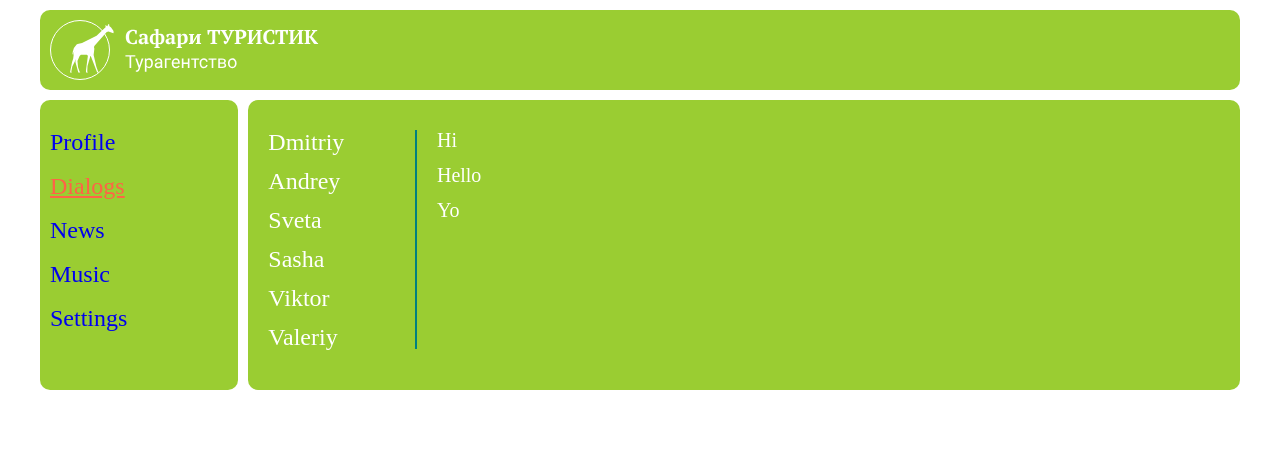
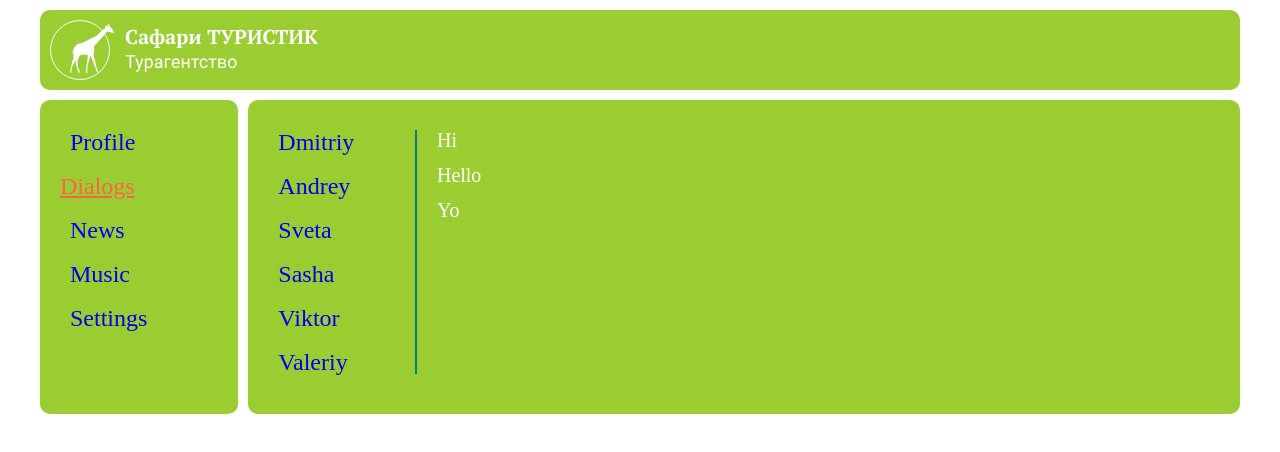
Before and after one commit to Murmilon/learn_react, a React (Create React App) app: page /dialogs in a window 1280 px wide. Shown: the top 452 px of the page. Built offline with nearby package versions, Linux system fonts and the light colour scheme.

Commit message:
Урок 22: Изменение обычных ссылок на NavLink, в компоненте Dialogs. Верстка компоненты.

```diff
--- a/src/App.js
+++ b/src/App.js
@@ -18,11 +18,11 @@ function App() {
 					<Navbar />
 					<div className='app-wrapper-content'>
 						<Routes>
-							<Route path='/profile' element={<Profile />} />
-							<Route path='/dialogs' element={<Dialogs />} />
-							<Route path='/news' element={<News />} />
-							<Route path='/music' element={<Music />} />
-							<Route path='/settings' element={<Settings />} />
+							<Route path='/profile/*' element={<Profile />} />
+							<Route path='/dialogs/*' element={<Dialogs />} />
+							<Route path='/news/*' element={<News />} />
+							<Route path='/music/*' element={<Music />} />
+							<Route path='/settings/*' element={<Settings />} />
 						</Routes>
 					</div>
 				</div>
--- a/src/components/Dialogs/Dialogs.jsx
+++ b/src/components/Dialogs/Dialogs.jsx
@@ -1,5 +1,6 @@
 import React from "react";
 import c from './Dialogs.module.css'
+import { NavLink } from "react-router-dom";
 
 const activeFriend = () => {
 	return (
@@ -12,22 +13,34 @@ const Dialogs = () => {
 		<div className={c.dialogs}>
 			<div className={c.dialogsItem}>
 				<div className={c.dialog}>
+					<NavLink className={activeFriend()} to='/dialogs/1'>
 						Dmitriy
+					</NavLink>
 				</div>
 				<div className={c.dialog}>
+					<NavLink className={activeFriend()} to='/dialogs/2'>
 						Andrey
+					</NavLink>
 				</div>
 				<div className={c.dialog}>
+					<NavLink className={activeFriend()} to='/dialogs/3'>
 						Sveta
+					</NavLink>
 				</div>
 				<div className={c.dialog}>
+					<NavLink className={activeFriend()} to='/dialogs/4'>
 						Sasha
+					</NavLink>
 				</div>
 				<div className={c.dialog}>
+					<NavLink className={activeFriend()} to='/dialogs/5'>
 						Viktor
+					</NavLink>
 				</div>
 				<div className={c.dialog}>
+					<NavLink className={activeFriend()} to='/dialogs/6'>
 						Valeriy
+					</NavLink>
 				</div>
 			</div>
 			<div className={c.messages}>
--- a/src/components/Dialogs/Dialogs.module.css
+++ b/src/components/Dialogs/Dialogs.module.css
@@ -2,19 +2,26 @@
 	display: grid;
 	grid-template-columns: 2fr 10fr;
 	gap: 20px;
-	margin-top: 20px;
+	margin: 20px 0 30px;
 }
 
 .dialogsItem {
 	display: flex;
 	flex-direction: column;
-	gap: 15px;
+	gap: 20px;
 	border-right: 2px solid teal;
 }
 
 .dialog {
 	margin-left: 10px;
 	font-size: 24px;
+	transition: all 0.3s ease;
+}
+
+.active {
+	color: tomato;
+	text-decoration: underline;
+	transition: all 0.3s ease;
 }
 
 .messages {
--- a/src/components/Navbar/Navbar.jsx
+++ b/src/components/Navbar/Navbar.jsx
@@ -12,27 +12,27 @@ const Navbar = () => {
 	return (
 		<nav className={c.navbar}>
 			<ul className={c.navbar__box}>
-				<li className={c.navbar__item}>
+				<li className={c.navbar__link}>
 					<NavLink to="/profile" className={activeLink()}>
 						Profile
 					</NavLink>
 				</li>
-				<li className={c.navbar__item}>
+				<li className={c.navbar__link}>
 					<NavLink to="/dialogs" className={activeLink()}>
 						Dialogs
 					</NavLink>
 				</li>
-				<li className={c.navbar__item}>
+				<li className={c.navbar__link}>
 					<NavLink to="/news" className={activeLink()}>
 						News
 					</NavLink>
 				</li>
-				<li className={c.navbar__item}>
+				<li className={c.navbar__link}>
 					<NavLink to="/music" className={activeLink()}>
 						Music
 					</NavLink>
 				</li>
-				<li className={c.navbar__item}>
+				<li className={c.navbar__link}>
 					<NavLink to="/settings" className={activeLink()}>
 						Settings
 					</NavLink>
--- a/src/components/Navbar/Navbar.module.css
+++ b/src/components/Navbar/Navbar.module.css
@@ -14,7 +14,13 @@
 	padding-bottom: 50px;
 }
 
+.navbar__link {
+	margin-left: 10px;
+	transition: all 0.3s ease;
+}
+
 .active {
 	color: tomato;
 	text-decoration: underline;
+	transition: all 0.3s ease;
 }
```
Lines whose indentation alone changed are shown as unchanged.
